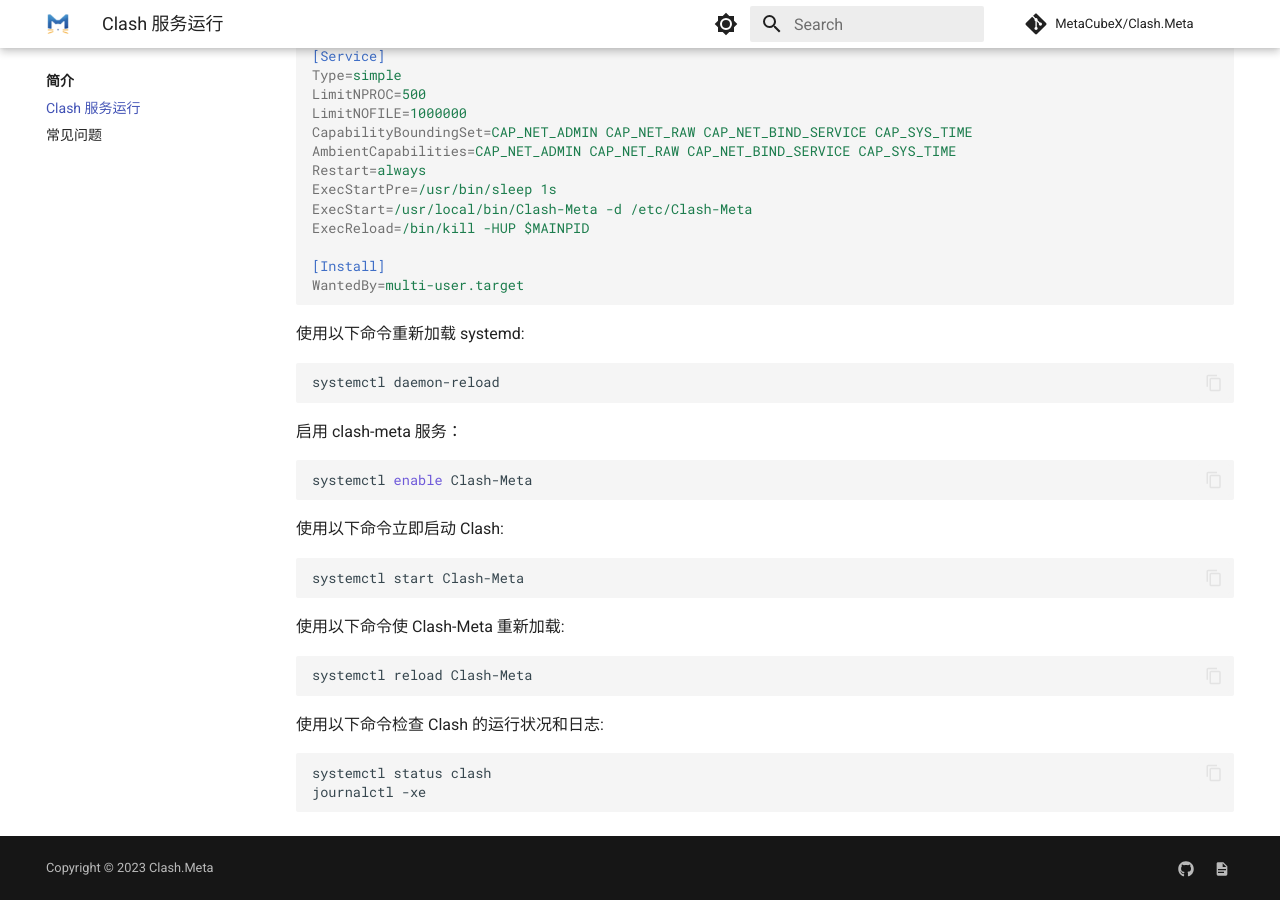
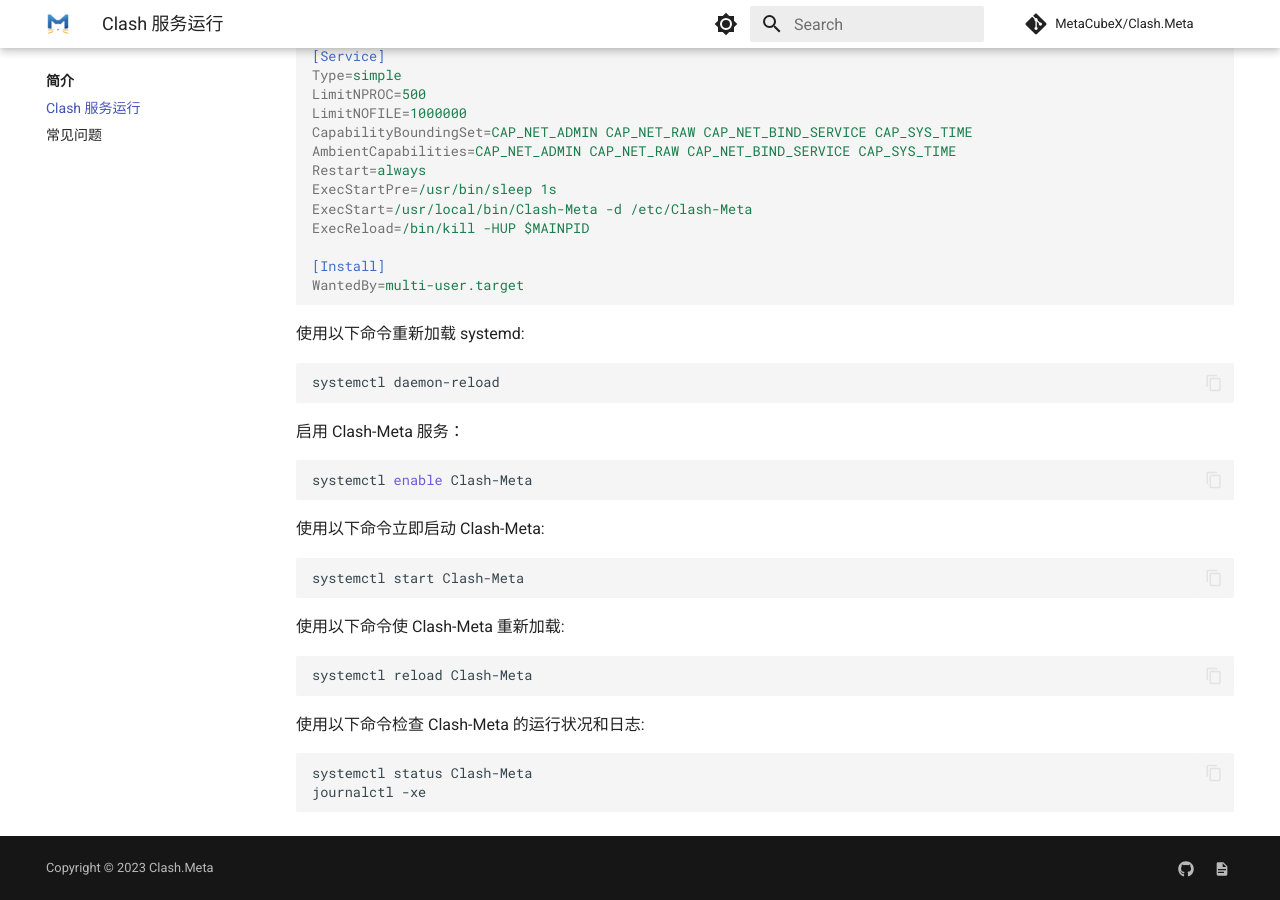
Before and after one commit to MetaCubeX/Meta-Docs, an MkDocs documentation site: the page built from docs/startup/service/index.md, in a window 1280 px wide and 900 px high, scrolled down 602 px. Built offline with MkDocs 1.6.1 and Material for MkDocs 9.7.7, drawn with Linux system fonts in a browser that asks for light colours; comment, search, counter and statistics services are not loaded.

Commit message:
Update index.md

````diff
--- a/docs/startup/service/index.md
+++ b/docs/startup/service/index.md
@@ -49,13 +49,13 @@ WantedBy=multi-user.target
 systemctl daemon-reload
 ```
 
-启用 clash-meta 服务：
+启用 Clash-Meta 服务：
 
 ```shell
 systemctl enable Clash-Meta
 ```
 
-使用以下命令立即启动 Clash:
+使用以下命令立即启动 Clash-Meta:
 
 ```shell
 systemctl start Clash-Meta
@@ -67,9 +67,9 @@ systemctl start Clash-Meta
 systemctl reload Clash-Meta
 ```
 
-使用以下命令检查 Clash 的运行状况和日志:
+使用以下命令检查 Clash-Meta 的运行状况和日志:
 
 ```shell
-systemctl status clash
+systemctl status Clash-Meta
 journalctl -xe
 ```
````
